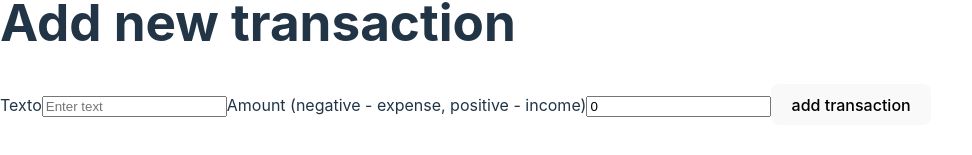
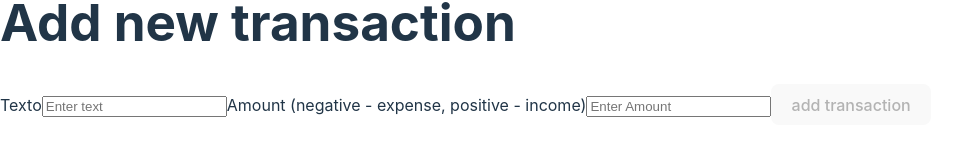
Before and after one commit to LucasParolini/GestorGastos, a React (Vite) app in the folder proyectoGastos/: page / in a window 1280 px wide. Shown: the part 571-726 px from the top of the page, without its empty margins (0-972 px from the left). Built offline with nearby package versions, Linux system fonts and the light colour scheme.

Commit message:
limpieza de inputs

```diff
--- a/proyectoGastos/src/components/Transaction.jsx
+++ b/proyectoGastos/src/components/Transaction.jsx
@@ -1,24 +1,37 @@
-import React, { useState, useContext } from 'react'
+import React, { useState, useContext, useEffect } from 'react'
 import { ContextApp } from '../Context';
 
 
 //Aqui se usa props para despues llamar a la funcion addTransaction
 function Transaction() {
 
-  const {addTransaction, totalBalance} = useContext(ContextApp);
+  const {addTransaction} = useContext(ContextApp);
   const [text, setText] = useState(""); //Estado para el texto de las transacciones
-  const [amount, setAmount] = useState(0); //Estado para el monto de las transacciones
+  const [amount, setAmount] = useState(''); //Estado para el monto de las transacciones
+  const [isEmpty, setIsEmpty] = useState(true); // isEmpty indica si los campos text y amount estan vacios
+  const [inputClear, setInputClear] = useState(false) //Estado para limpiar los inputs, se declara false cuando esta limpio
+
+  //El useEffect se activa cuando los valores de text o cost cambian y actualizan el estado de isEmpty segun si los campos estan vacios
+  useEffect(()=>{
+    setIsEmpty(text === '' || amount === '')
+  },[text, amount])
 
   //Funcion para agregar una transaccion
   // Se crea la funcion pushArray que cre un objeto newTransaction y luego llama a la la funcion addTransaction para agregarlo a la lista de transacciones
   function pushArray(){
     const newTransaction = {texto: text, amount: amount};
-    console.log(newTransaction)
     addTransaction(newTransaction);
-
+    setInputClear(true); //Una vez llenado los inputs el estado de este cambia a true
   }
 
-
+  //Usamos un useEffect para verificar si inputClear es true, si es asi limpia los input de text y amount, y establece inputClear en false para indicar que se realizo la limpieza
+  useEffect(()=>{
+    if(inputClear){
+      setText('');
+      setAmount('');
+      setInputClear(false);
+    }
+  }, [inputClear])
 
   return (
     <>
@@ -29,7 +42,7 @@ function Transaction() {
             <input type="text" name="" placeholder='Enter text' value={text} onChange={(e) => setText(e.target.value)}/>
             <label htmlFor="">Amount (negative - expense, positive - income)</label>
             <input type="number" placeholder='Enter Amount' value={amount} onChange={(e)=> setAmount(e.target.value)}/>
-            <button type='button' onClick={pushArray}>add transaction</button>
+            <button type='button' onClick={pushArray} disabled={isEmpty} >add transaction</button>
         </form>
     </>
   )
```
